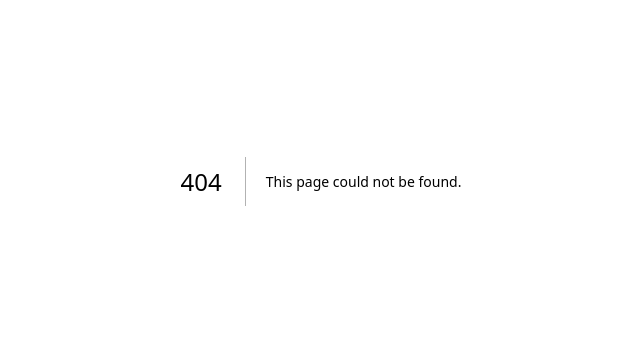
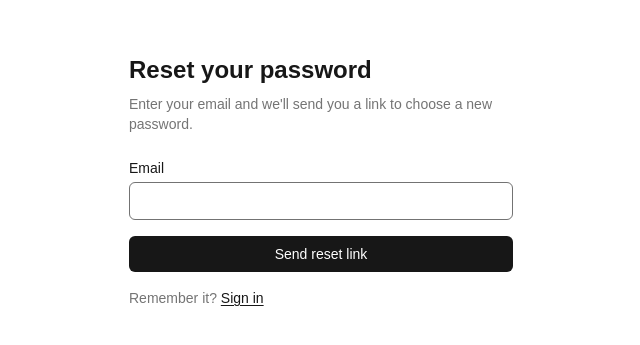
Before and after one commit to xThursday6/Vigilis, a Next.js app: page /forgot-password in a window 1280 px wide. Before the commit this address had no page. Shown: the part 219-564 px from the top of the page, without its empty margins (319-959 px from the left). Built offline with nearby package versions, Linux system fonts and the light colour scheme.

Commit message:
add forgot password and reset password flow

```diff
--- a/app/auth/actions.ts
+++ b/app/auth/actions.ts
@@ -50,3 +50,19 @@ export async function logout() {
   revalidatePath('/', 'layout')
   redirect('/login')
 }
+
+export async function forgotPassword(
+  _prevState: AuthState,
+  formData: FormData
+): Promise<{ error: string | null; sent: boolean }> {
+  const supabase = await createClient()
+
+  const { error } = await supabase.auth.resetPasswordForEmail(
+    formData.get('email') as string,
+    { redirectTo: 'https://getvigilis.com/reset-password' }
+  )
+
+  // Don't reveal whether the address exists — always show the sent state.
+  if (error) return { error: error.message, sent: false }
+  return { error: null, sent: true }
+}
--- /dev/null
+++ b/app/forgot-password/page.tsx
@@ -0,0 +1,81 @@
+'use client'
+
+import { useActionState } from 'react'
+import Link from 'next/link'
+import { forgotPassword } from '@/app/auth/actions'
+
+const initialState = { error: null, sent: false }
+
+export default function ForgotPasswordPage() {
+  const [state, formAction, pending] = useActionState(forgotPassword, initialState)
+
+  return (
+    <div className="min-h-screen flex items-center justify-center bg-[var(--background)]">
+      <div className="w-full max-w-sm">
+        <h1 className="text-2xl font-semibold text-[var(--foreground)] mb-2">
+          Reset your password
+        </h1>
+
+        {state.sent ? (
+          <>
+            <p className="text-sm text-[var(--foreground)]/60 mb-6">
+              If that address is in our system, you'll receive a reset link
+              shortly. Check your inbox.
+            </p>
+            <Link
+              href="/login"
+              className="text-sm text-[var(--foreground)] underline underline-offset-2"
+            >
+              Back to sign in
+            </Link>
+          </>
+        ) : (
+          <>
+            <p className="text-sm text-[var(--foreground)]/60 mb-6">
+              Enter your email and we'll send you a link to choose a new password.
+            </p>
+
+            <form action={formAction} className="flex flex-col gap-4">
+              <div className="flex flex-col gap-1">
+                <label htmlFor="email" className="text-sm text-[var(--foreground)]">
+                  Email
+                </label>
+                <input
+                  id="email"
+                  name="email"
+                  type="email"
+                  required
+                  autoComplete="email"
+                  autoFocus
+                  className="rounded-md border border-[var(--foreground)]/20 bg-transparent px-3 py-2 text-sm text-[var(--foreground)] outline-none focus:border-[var(--foreground)]/60"
+                />
+              </div>
+
+              {state.error && (
+                <p className="text-sm text-red-500">{state.error}</p>
+              )}
+
+              <button
+                type="submit"
+                disabled={pending}
+                className="rounded-md bg-[var(--foreground)] px-4 py-2 text-sm font-medium text-[var(--background)] disabled:opacity-50"
+              >
+                {pending ? 'Sending…' : 'Send reset link'}
+              </button>
+            </form>
+
+            <p className="mt-4 text-sm text-[var(--foreground)]/60">
+              Remember it?{' '}
+              <Link
+                href="/login"
+                className="text-[var(--foreground)] underline underline-offset-2"
+              >
+                Sign in
+              </Link>
+            </p>
+          </>
+        )}
+      </div>
+    </div>
+  )
+}
--- a/app/login/page.tsx
+++ b/app/login/page.tsx
@@ -30,9 +30,17 @@ export default function LoginPage() {
           </div>
 
           <div className="flex flex-col gap-1">
-            <label htmlFor="password" className="text-sm text-[var(--foreground)]">
-              Password
-            </label>
+            <div className="flex items-center justify-between">
+              <label htmlFor="password" className="text-sm text-[var(--foreground)]">
+                Password
+              </label>
+              <Link
+                href="/forgot-password"
+                className="text-xs text-[var(--foreground)]/50 hover:text-[var(--foreground)]/80 transition-colors"
+              >
+                Forgot password?
+              </Link>
+            </div>
             <input
               id="password"
               name="password"
--- /dev/null
+++ b/app/reset-password/page.tsx
@@ -0,0 +1,173 @@
+'use client'
+
+import { Suspense, useEffect, useState } from 'react'
+import { useSearchParams } from 'next/navigation'
+import Link from 'next/link'
+import { createClient } from '@/utils/supabase/client'
+
+// Inner component — reads the code param and handles the full flow
+function ResetPasswordForm() {
+  const searchParams = useSearchParams()
+
+  // 'verifying' → exchanging the code | 'ready' → show form | 'done' | 'error'
+  const [stage, setStage] = useState<'verifying' | 'ready' | 'done' | 'error'>('verifying')
+  const [error, setError] = useState<string | null>(null)
+  const [pending, setPending] = useState(false)
+
+  useEffect(() => {
+    const code = searchParams.get('code')
+    if (!code) {
+      setError('Invalid or expired reset link. Please request a new one.')
+      setStage('error')
+      return
+    }
+
+    const supabase = createClient()
+    supabase.auth.exchangeCodeForSession(code).then(({ error }) => {
+      if (error) {
+        setError('This link has expired or has already been used. Please request a new one.')
+        setStage('error')
+      } else {
+        setStage('ready')
+      }
+    })
+  }, [searchParams])
+
+  async function handleSubmit(e: React.FormEvent<HTMLFormElement>) {
+    e.preventDefault()
+    const form = e.currentTarget
+    const password = (form.elements.namedItem('password') as HTMLInputElement).value
+    const confirm = (form.elements.namedItem('confirm') as HTMLInputElement).value
+
+    if (password !== confirm) {
+      setError("Passwords don't match.")
+      return
+    }
+
+    setPending(true)
+    setError(null)
+
+    const supabase = createClient()
+    const { error } = await supabase.auth.updateUser({ password })
+
+    if (error) {
+      setError(error.message)
+      setPending(false)
+    } else {
+      setStage('done')
+    }
+  }
+
+  if (stage === 'verifying') {
+    return (
+      <p className="text-sm text-[var(--foreground)]/50">Verifying your link…</p>
+    )
+  }
+
+  if (stage === 'done') {
+    return (
+      <>
+        <h1 className="text-2xl font-semibold text-[var(--foreground)] mb-2">
+          Password updated
+        </h1>
+        <p className="text-sm text-[var(--foreground)]/60 mb-6">
+          Your password has been changed. You can sign in with it now.
+        </p>
+        <Link
+          href="/login"
+          className="inline-block rounded-md bg-[var(--foreground)] px-4 py-2 text-sm font-medium text-[var(--background)]"
+        >
+          Sign in
+        </Link>
+      </>
+    )
+  }
+
+  if (stage === 'error') {
+    return (
+      <>
+        <h1 className="text-2xl font-semibold text-[var(--foreground)] mb-2">
+          Link unavailable
+        </h1>
+        <p className="text-sm text-[var(--foreground)]/60 mb-6">{error}</p>
+        <Link
+          href="/forgot-password"
+          className="text-sm text-[var(--foreground)] underline underline-offset-2"
+        >
+          Request a new link
+        </Link>
+      </>
+    )
+  }
+
+  // stage === 'ready'
+  return (
+    <>
+      <h1 className="text-2xl font-semibold text-[var(--foreground)] mb-2">
+        Choose a new password
+      </h1>
+      <p className="text-sm text-[var(--foreground)]/60 mb-6">
+        Pick something strong. You won't need to remember the old one.
+      </p>
+
+      <form onSubmit={handleSubmit} className="flex flex-col gap-4">
+        <div className="flex flex-col gap-1">
+          <label htmlFor="password" className="text-sm text-[var(--foreground)]">
+            New password
+          </label>
+          <input
+            id="password"
+            name="password"
+            type="password"
+            required
+            minLength={6}
+            autoComplete="new-password"
+            autoFocus
+            className="rounded-md border border-[var(--foreground)]/20 bg-transparent px-3 py-2 text-sm text-[var(--foreground)] outline-none focus:border-[var(--foreground)]/60"
+          />
+        </div>
+
+        <div className="flex flex-col gap-1">
+          <label htmlFor="confirm" className="text-sm text-[var(--foreground)]">
+            Confirm new password
+          </label>
+          <input
+            id="confirm"
+            name="confirm"
+            type="password"
+            required
+            minLength={6}
+            autoComplete="new-password"
+            className="rounded-md border border-[var(--foreground)]/20 bg-transparent px-3 py-2 text-sm text-[var(--foreground)] outline-none focus:border-[var(--foreground)]/60"
+          />
+        </div>
+
+        {error && <p className="text-sm text-red-500">{error}</p>}
+
+        <button
+          type="submit"
+          disabled={pending}
+          className="rounded-md bg-[var(--foreground)] px-4 py-2 text-sm font-medium text-[var(--background)] disabled:opacity-50"
+        >
+          {pending ? 'Updating…' : 'Update password'}
+        </button>
+      </form>
+    </>
+  )
+}
+
+export default function ResetPasswordPage() {
+  return (
+    <div className="min-h-screen flex items-center justify-center bg-[var(--background)]">
+      <div className="w-full max-w-sm">
+        <Suspense
+          fallback={
+            <p className="text-sm text-[var(--foreground)]/50">Loading…</p>
+          }
+        >
+          <ResetPasswordForm />
+        </Suspense>
+      </div>
+    </div>
+  )
+}
```
